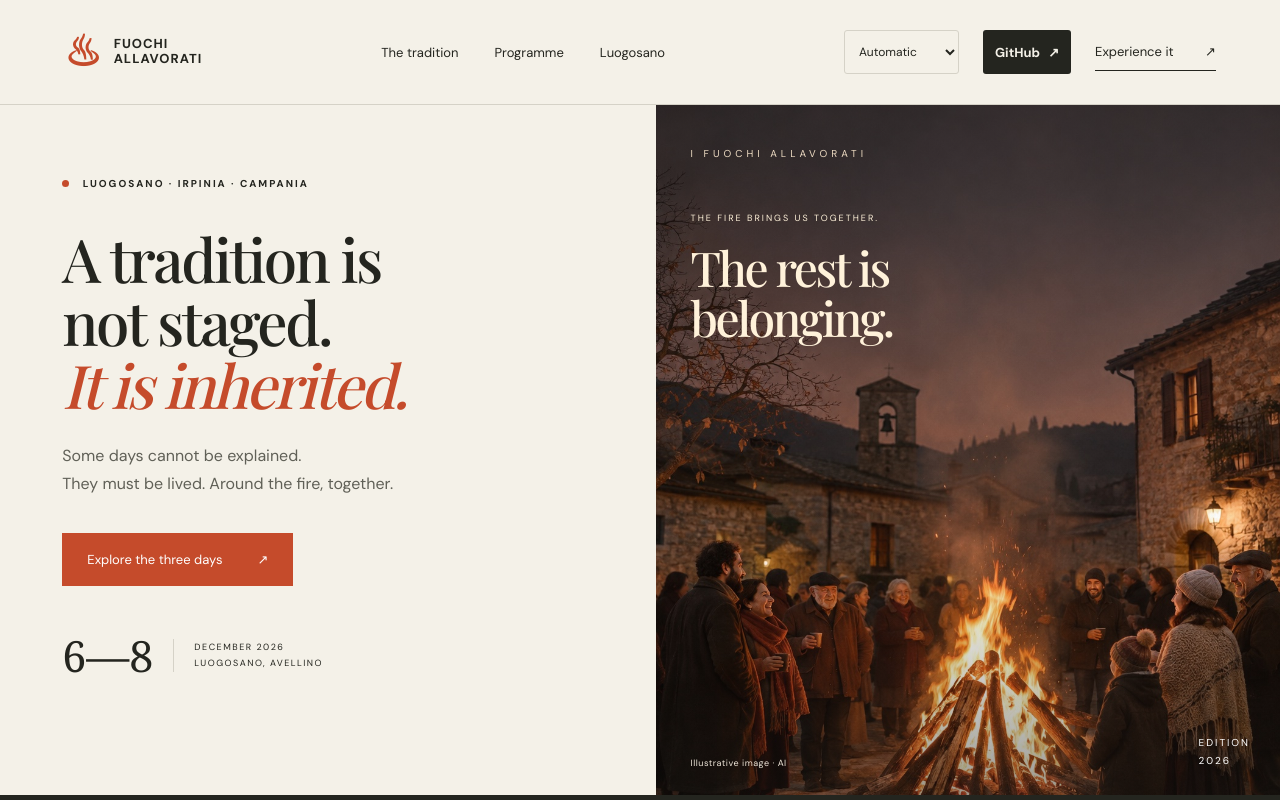
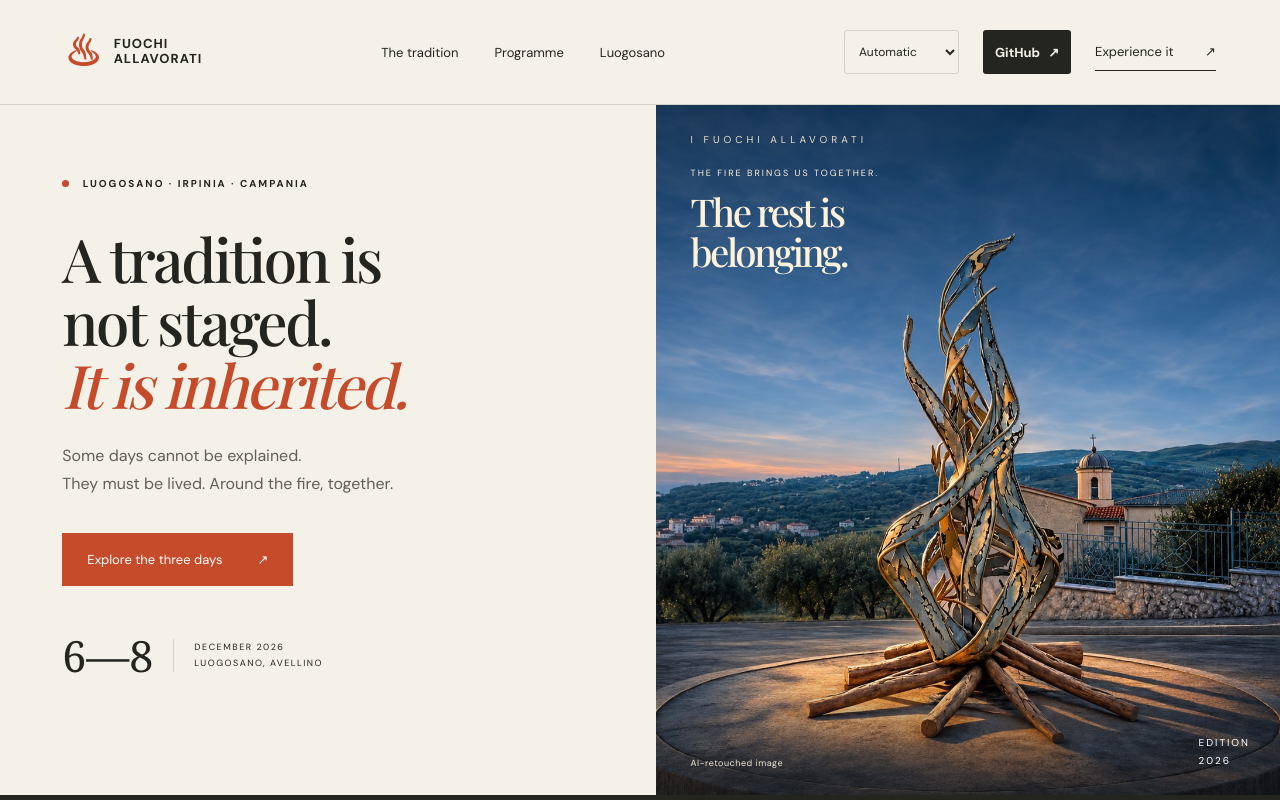
Before and after one commit to carminedigre/fuochi-allavorati, a plain HTML site: page index.html in a window 1280 px wide. Shown: the top 800 px of the page. Drawn offline with nearby package versions, Linux system fonts and the light colour scheme; a web font is replaced by a local one.

Commit message:
cambio foto

```diff
--- a/i18n.js
+++ b/i18n.js
@@ -51,8 +51,8 @@ const translations = {
 'Un rito antico. Una comunità viva.':'An ancient tradition. A living community.','Locandina 2026 ↗':'2026 poster (Italian) ↗',
 'Pagina di promozione turistica basata sul racconto e sulla locandina forniti. Non è un sito istituzionale.':'A tourism page based on the supplied story and event poster. This is not an official institutional website.',
 'Fuochi Allavorati, inizio':'Fuochi Allavorati, home','Navigazione principale':'Main navigation','Giorni del programma':'Programme days',
-'Scena evocativa generata con IA: una comunità riunita intorno a un falò al crepuscolo':'AI-generated illustrative scene: a community gathered around a bonfire at dusk',
-'Immagine evocativa · IA':'Illustrative image · AI',
+'Scultura di una fiamma in metallo a Luogosano al crepuscolo':'Metal flame sculpture in Luogosano at dusk',
+'Immagine ritoccata con IA':'AI-retouched image',
 'Lingua del sito':'Website language','Automatico':'Automatic',
 'Non da spettatori. Da parte di noi. Vivi i Fuochi Allavorati a Luogosano, dal 6 all’8 dicembre 2026. Scopri il rito e il programma.':'Not as spectators. As one of us. Experience the Fuochi Allavorati in Luogosano, Italy, on 6–8 December 2026. Discover the tradition and programme.'
 };
--- a/index.html
+++ b/index.html
@@ -13,7 +13,7 @@
 <main>
 <section class="hero">
 <div class="hero-copy"><p class="eyebrow"><span class="dot"></span> LUOGOSANO · IRPINIA · CAMPANIA</p><h1>Un rito non<br>si organizza.<br><em>Si eredita.</em></h1><p class="intro">Ci sono giorni che non si spiegano.<br>Si vivono. Intorno al fuoco, insieme.</p><a class="button" href="#programma">Scopri i tre giorni <span>↗</span></a><div class="hero-date"><b>6—8</b><span>DICEMBRE 2026<br>LUOGOSANO, AVELLINO</span></div></div>
-<div class="hero-art" role="img" aria-label="Scena evocativa generata con IA: una comunità riunita intorno a un falò al crepuscolo"><div class="art-image"></div><div class="art-shade"></div><span class="art-label">I FUOCHI ALLAVORATI</span><div class="art-caption"><span>IL FUOCO CI RIUNISCE.</span><p>Il resto è<br>appartenenza.</p></div><span class="art-credit">Immagine evocativa · IA</span><span class="art-number">EDIZIONE<br>2026</span></div>
+<div class="hero-art" role="img" aria-label="Scultura di una fiamma in metallo a Luogosano al crepuscolo"><div class="art-image"></div><div class="art-shade"></div><span class="art-label">I FUOCHI ALLAVORATI</span><div class="art-caption"><span>IL FUOCO CI RIUNISCE.</span><p>Il resto è<br>appartenenza.</p></div><span class="art-credit">Immagine ritoccata con IA</span><span class="art-number">EDIZIONE<br>2026</span></div>
 </section>
 <div class="ribbon"><span>170 ANNI DI TRADIZIONE</span><i>✳</i><span>TRE GIORNI DA VIVERE</span><i>✳</i><span>UNA COMUNITÀ CHE TI ASPETTA</span><i>✳</i></div>
 <section class="story section" id="rito"><div><p class="eyebrow">01 / LE NOSTRE RADICI</p><h2>È scritto<br><em>dentro di noi.</em></h2></div><div class="story-text"><p class="lead">Dai nonni ai padri.<br>Dai padri ai figli.<br>Da 170 anni, lo stesso fuoco.</p><p>L’attesa, le mani che lavorano insieme, gli sguardi che si ritrovano. A Luogosano, i giorni dell’Immacolata custodiscono un rito che attraversa le generazioni e tiene unita la comunità.</p><p>Sacro e profano si incontrano, ogni anno, nello stesso posto. I Fuochi Allavorati sono un rituale antico di condivisione, di appartenenza, di comunità.</p><blockquote>«Un rito non si organizza. Si eredita.»</blockquote></div></section>
--- a/style.css
+++ b/style.css
@@ -12,10 +12,23 @@ header nav a{display:inline-flex;align-items:center;min-height:44px}.hero-copy,.
 @media(max-width:600px){.hero-art{min-height:370px}.section{padding:52px 6%}h2{font-size:clamp(34px,8.5vw,48px);letter-spacing:-1.5px}.tabs button{padding:14px 8px;min-height:130px}.tabs span{font-size:9px;letter-spacing:.2px}.tabs small{font-size:11px;line-height:1.4;min-height:32px;margin-top:5px}.tabs b{font-size:32px}.event{grid-template-columns:72px minmax(0,1fr);gap:12px;padding:23px 0}.event p{font-size:14px;line-height:1.6}.event h3{font-size:18px;line-height:1.35}.event time{font-size:11px}.program-note{font-size:13px;line-height:1.7}.program-bottom{font-size:12px;line-height:1.7}.day{min-height:0}.story-text p,.place p{font-size:16px;line-height:1.8}.place-mark p{font-size:10px}.visit-actions .button{width:100%;max-width:350px;min-height:52px}.visit-actions{margin-bottom:35px}.visit>p:not(.eyebrow){line-height:1.7}summary{font-size:15px;line-height:1.5;padding:8px 0}details p{font-size:14px}footer>a:last-of-type{min-height:44px;display:flex;align-items:center}footer p{font-size:12px}.credits{font-size:11px}.art-number{bottom:22px}.hero-date span{font-size:10px}}
 @media(max-width:360px){.hero h1,html[lang=en] .hero h1{font-size:40px}.ribbon{font-size:8px;gap:8px}.ribbon i{font-size:14px}.tabs small{font-size:10px}.tabs button{padding:12px 6px}.place-mark>div{font-size:68px}.art-caption p{font-size:34px}}
 @media(max-width:600px){.program-bottom a{display:flex;width:fit-content;margin-top:8px}}
-/* A dedicated, calm hero image replaces the enlarged event-poster crop. */
-.hero-art{background:#292622}.art-image{inset:0;background-image:url('falo-comunita.jpg');background-size:cover;background-position:50% 70%;transform:none}.art-shade{background:linear-gradient(180deg,rgba(22,20,17,.38),rgba(22,20,17,.08) 43%,transparent 65%,rgba(22,20,17,.42))}.art-credit{position:absolute;bottom:25px;left:35px;color:#eee5d8;font-size:9px;letter-spacing:.5px;max-width:65%;line-height:1.5}.art-number{bottom:25px}
-@media(max-width:760px){.hero-art{min-height:460px}.art-image{background-position:50% 83%}.art-shade{background:linear-gradient(180deg,rgba(22,20,17,.60),rgba(22,20,17,.10) 42%,transparent 65%,rgba(22,20,17,.45))}.art-credit{left:6%;bottom:20px}.art-number{bottom:20px}.art-caption{top:60px}.art-caption p{font-size:34px}}
-@media(max-width:360px){.hero-art{min-height:420px}.art-caption p{font-size:31px}}
+.hero-art { background: #142a42; }
+.art-image {
+  inset: 0;
+  background-image: url('scultura-fuochi.jpg');
+  background-size: cover;
+  background-position: center 80%;
+  transform: none;
+}
+.art-shade {
+  background: linear-gradient(180deg, rgba(10, 22, 34, .5), transparent 48%, transparent 82%, rgba(14, 18, 23, .65));
+}
+.art-label { top: 28px; }
+.art-caption { top: 55px; }
+.art-caption p { margin: 10px 0; font-size: clamp(29px, 3vw, 42px); }
+.art-credit{position:absolute;bottom:25px;left:35px;color:#eee5d8;font-size:9px;letter-spacing:.5px;max-width:65%;line-height:1.5}.art-number{bottom:25px}
+@media(max-width:760px){.hero-art{min-height:max(460px, 89vw)}.art-credit{left:6%;bottom:20px}.art-number{bottom:20px}.art-label{top:20px}.art-caption{top:42px}.art-caption p{font-size:28px}}
+@media(max-width:360px){.hero-art{min-height:420px}}
 
 .repository-link {
   display: inline-flex;
```
Also changed, not shown: scultura-fuochi.jpg (added), 1 other file.
